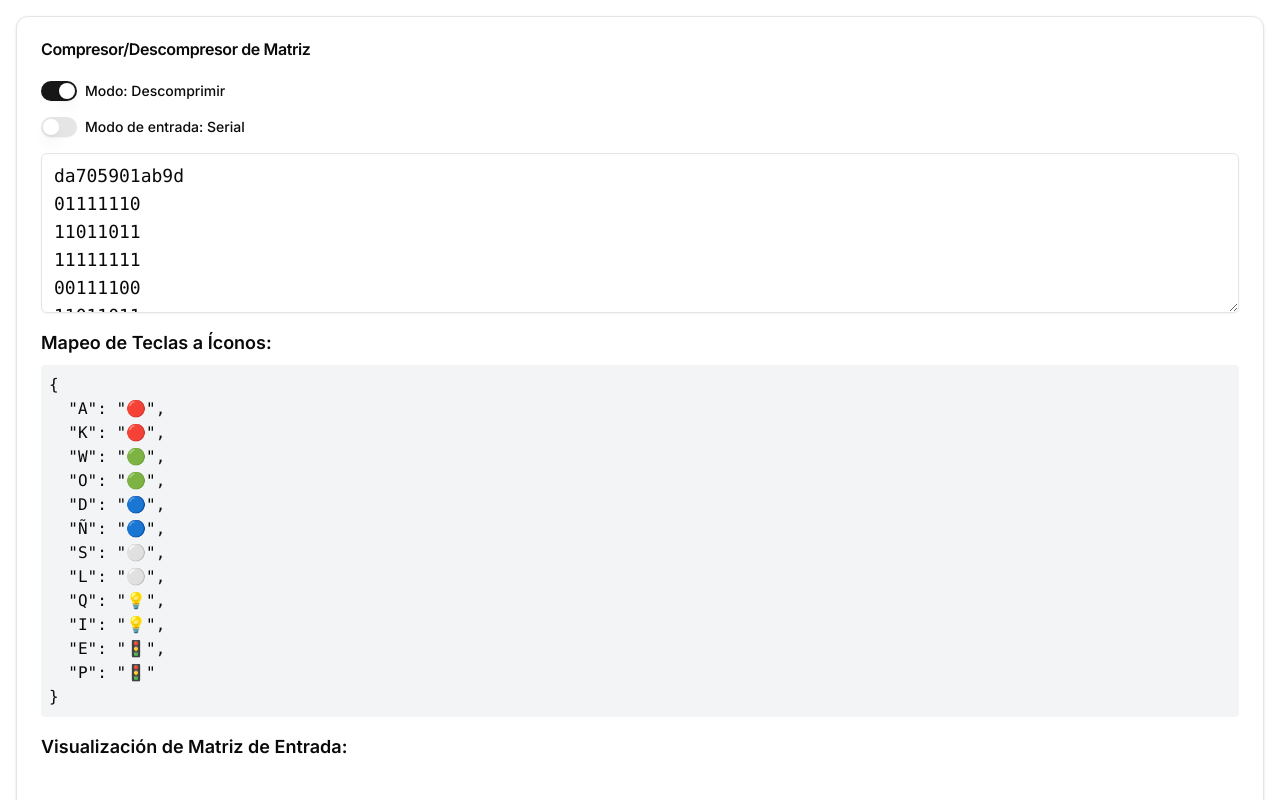
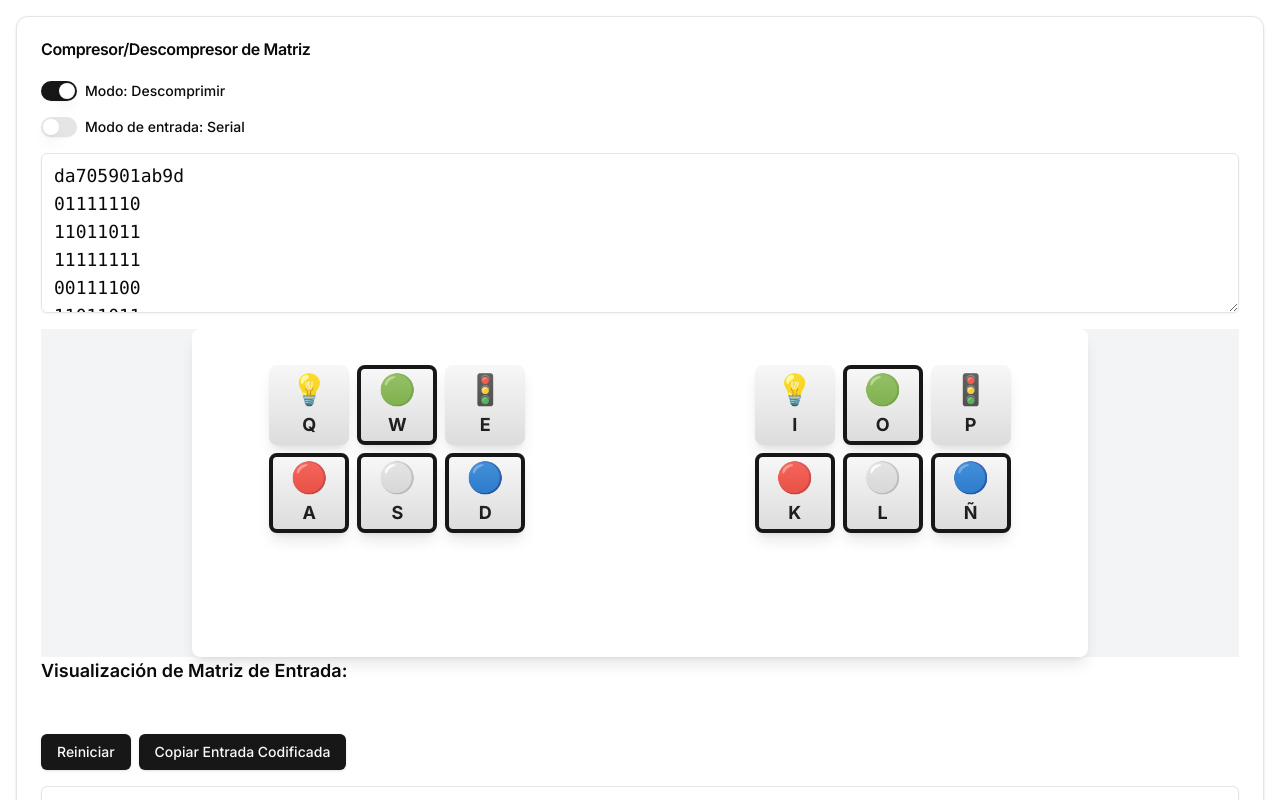
Before and after one commit to jagoqui/matrix-compress-app, a Next.js app: page / in a window 1280 px wide. Both pictures are taken after a click on the switch 59 px from the left and 91 px from the top of the page. Shown: the top 800 px of the page. Built offline with nearby package versions, Linux system fonts and the light colour scheme.

Commit message:
feat: add keyboard viewer component.

```diff
--- a/src/components/CompressApp.tsx
+++ b/src/components/CompressApp.tsx
@@ -14,6 +14,7 @@ import {
 import { MatrixCanvas } from './MatrixCanvas';
 import { useCompressor } from '../hooks/useCompressor';
 import { CODEBOOK, KEY_TO_ICON } from '../constants/constants';
+import KeyBoardPressViewer from './KeyboardPressViewer';
 
 export const CompressApp: React.FC = () => {
   const {
@@ -103,12 +104,7 @@ export const CompressApp: React.FC = () => {
           )}
           {
             mode === 'decompress'  && (
-              <div className="mb-4">
-                <h3 className="text-lg font-semibold mb-2">Mapeo de Teclas a Íconos:</h3>
-                <pre className="bg-gray-100 p-2 rounded">
-                  {JSON.stringify(formatKeyToIcon(KEY_TO_ICON), null, 2)}
-                </pre>
-              </div>
+              <KeyBoardPressViewer/>
             )
           }
           <div className="mb-4">
--- /dev/null
+++ b/src/components/KeyboardPressViewer.tsx
@@ -0,0 +1,139 @@
+'use client'
+
+import React, { useState, useEffect } from 'react'
+import { cn } from "@/lib/utils"
+
+type LeftIconsKeys = 'a' | 'q' | 'w' | 's' | 'e' | 'd';
+type RightIconsKeys = 'k' | 'i' | 'o' | 'l' | 'p'| 'ñ';
+type IconsKeys = LeftIconsKeys | RightIconsKeys;
+type Icon = '🔴' | '🟢' | '🔵' | '⚪' | '💡' | '🚦';
+
+const KEY_GROUPS: Record<Icon, IconsKeys[]> = {
+  '🔴': ['a', 'k'],
+  '🟢': ['w', 'o'],
+  '🔵': ['d', 'ñ'],
+  '⚪': ['s', 'l'],
+  '💡': ['q', 'i'],
+  '🚦': ['e', 'p']
+};
+
+const LEFT_KEYS: (LeftIconsKeys | null)[][] = [
+  ['q', 'w', 'e'],
+  ['a', 's', 'd'],
+  [null, null, null]
+];
+
+const RIGHT_KEYS: (RightIconsKeys | null)[][] = [
+  ['i', 'o', 'p'],
+  ['k', 'l', 'ñ'],
+  [null, null, null]
+];
+
+const HIGHLIGHTED_KEYS = new Set(['w', 'a', 's', 'd', 'k', 'o', 'l', 'ñ']);
+
+const getKeyIcon = (key: IconsKeys): Icon => {
+  return Object.entries(KEY_GROUPS).find(([_, keys]) => keys.includes(key))?.[0] as Icon;
+};
+
+export default function KeyBoardPressViewer() {
+  const [pressedKeys, setPressedKeys] = useState<Set<IconsKeys>>(new Set())
+
+  useEffect(() => {
+    const handleKeyDown = (e: KeyboardEvent) => {
+      const key = e.key.toLowerCase() as IconsKeys;
+      if ([...LEFT_KEYS.flat(), ...RIGHT_KEYS.flat()].includes(key)) {
+        setPressedKeys(prev => new Set(prev).add(key))
+      }
+    }
+
+    const handleKeyUp = (e: KeyboardEvent) => {
+      const key = e.key.toLowerCase() as IconsKeys;
+      if ([...LEFT_KEYS.flat(), ...RIGHT_KEYS.flat()].includes(key)) {
+        setPressedKeys(prev => {
+          const newSet = new Set(prev)
+          newSet.delete(key)
+          return newSet
+        })
+      }
+    }
+
+    window.addEventListener('keydown', handleKeyDown)
+    window.addEventListener('keyup', handleKeyUp)
+
+    return () => {
+      window.removeEventListener('keydown', handleKeyDown)
+      window.removeEventListener('keyup', handleKeyUp)
+    }
+  }, [])
+
+  const handleMouseDown = (key: IconsKeys) => {
+    setPressedKeys(prev => new Set(prev).add(key))
+  }
+
+  const handleMouseUp = (key: IconsKeys) => {
+    setPressedKeys(prev => {
+      const newSet = new Set(prev)
+      newSet.delete(key)
+      return newSet
+    })
+  }
+
+  const renderKey = (key: IconsKeys | null) => {
+    if (key === null) return <div className="w-20 h-20 m-1" />;
+    const icon = getKeyIcon(key);
+    const isHighlighted = HIGHLIGHTED_KEYS.has(key);
+    const isPressed = pressedKeys.has(key);
+    return (
+      <button
+        key={key}
+        className={cn(
+          "w-20 h-20 m-1 text-2xl font-bold rounded-lg shadow-lg",
+          "transition-all duration-100 ease-in-out",
+          "focus:outline-none flex flex-col items-center justify-center",
+          "relative overflow-hidden",
+          isHighlighted && "border-4 border-primary",
+          isPressed
+            ? "bg-primary text-primary-foreground transform translate-y-1 shadow-inner"
+            : "bg-secondary text-secondary-foreground hover:bg-secondary/80",
+          !isPressed && "before:absolute before:inset-0 before:bg-gradient-to-b before:from-white/20 before:to-transparent",
+          !isPressed && "after:absolute after:inset-0 after:bg-gradient-to-t after:from-black/20 after:to-transparent after:opacity-50"
+        )}
+        onMouseDown={() => handleMouseDown(key)}
+        onMouseUp={() => handleMouseUp(key)}
+        onMouseLeave={() => handleMouseUp(key)}
+      >
+        <span className="text-3xl mb-1" aria-hidden="true">{icon}</span>
+        <span className="text-lg uppercase">{key}</span>
+      </button>
+    )
+  }
+
+  const renderKeyBlock = (keys: (IconsKeys | null)[][]) => (
+    <div className="flex flex-col items-center w-full">
+      {keys.map((row, rowIndex) => (
+        <div key={rowIndex} className="flex justify-center w-full">
+          {row.map((key, keyIndex) => (
+            <React.Fragment key={keyIndex}>
+              {renderKey(key)}
+            </React.Fragment>
+          ))}
+        </div>
+      ))}
+    </div>
+  )
+
+  return (
+    <div className="flex flex-col items-center justify-center pv-8 bg-gray-100 w-full">
+      <div className="bg-white p-8 rounded-lg shadow-lg w-full max-w-4xl">
+        <div className="flex flex-col md:flex-row justify-between w-full">
+          <div className="w-full md:w-5/12 mb-8 md:mb-0">
+            {renderKeyBlock(LEFT_KEYS)}
+          </div>
+          <div className="w-full md:w-5/12">
+            {renderKeyBlock(RIGHT_KEYS)}
+          </div>
+        </div>
+      </div>
+    </div>
+  )
+}
```
